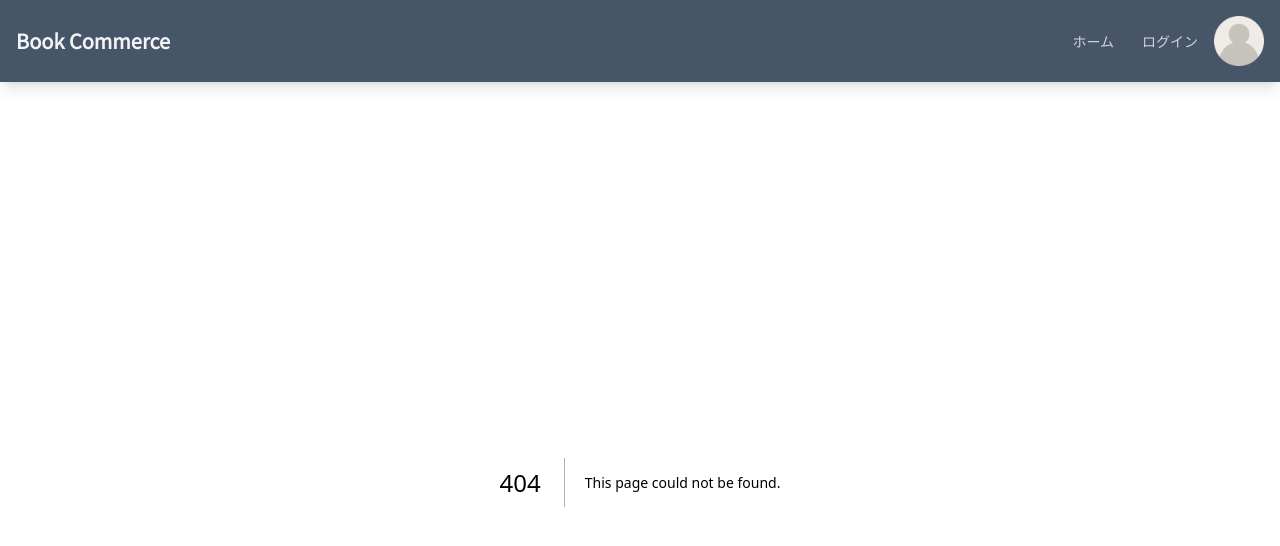
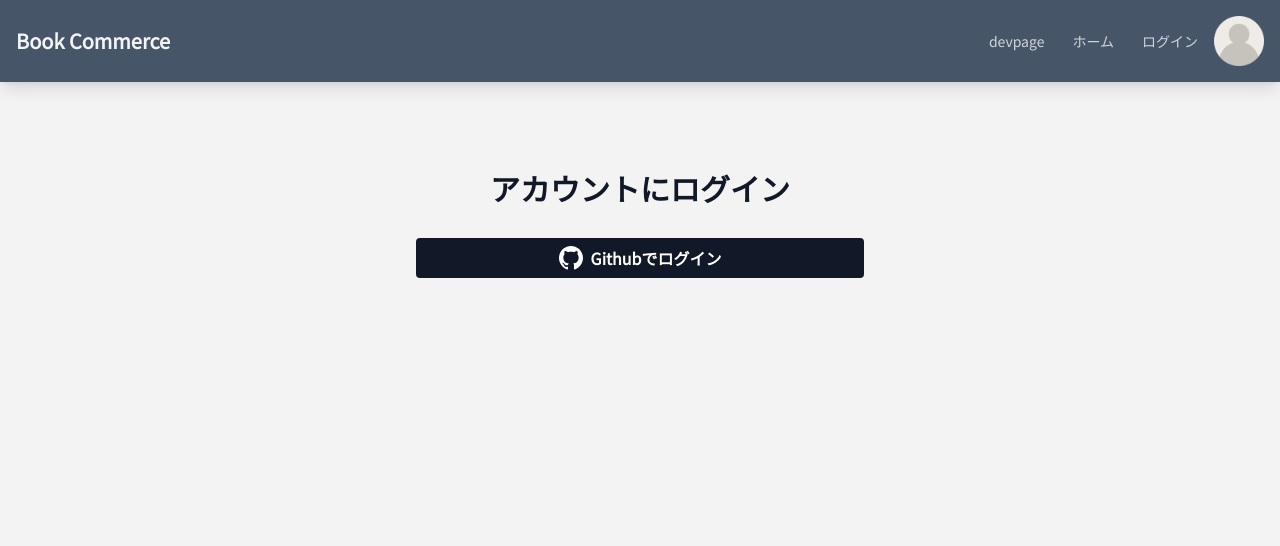
Before and after one commit to Astiale/ec-app, a Next.js app: page /login in a window 1280 px wide. Before the commit this address had no page. Shown: the top 546 px of the page. Built offline with nearby package versions, Linux system fonts and the light colour scheme.

Commit message:
2024-07-13 commit

```diff
--- a/app/components/Header.tsx
+++ b/app/components/Header.tsx
@@ -11,6 +11,12 @@ const Header = () => {
           Book Commerce
         </Link>
         <div className="flex items-center gap-1">
+          <Link
+            href="/devpage"
+            className="text-gray-300 hover:text-white px-3 py-2 rounded-md text-sm font-medium"
+          >
+            devpage
+          </Link>
           <Link
             href="/"
             className="text-gray-300 hover:text-white px-3 py-2 rounded-md text-sm font-medium"
--- /dev/null
+++ b/app/devpage/page.tsx
@@ -0,0 +1,14 @@
+"use client";
+
+// eslint-disable-next-line @next/next/no-async-client-component
+export default function Devpage() {
+  return (
+    <>
+      <main className="flex flex-wrap justify-center items-center md:mt-32 mt-20">
+        <h2 className="text-center w-full font-bold text-3xl mb-2">
+          devpage
+        </h2>
+      </main>
+    </>
+  );
+}
--- a/app/layout.tsx
+++ b/app/layout.tsx
@@ -24,4 +24,4 @@ export default function RootLayout({
       </body>
     </html>
   );
-}
+};
--- /dev/null
+++ b/app/lib/next-auth/options.ts
@@ -0,0 +1,24 @@
+import { PrismaAdapter } from "@next-auth/prisma-adapter";
+import { NextAuthOptions } from "next-auth";
+import GitHubProvider from "next-auth/providers/github";
+
+export const nextAuthOptions: NextAuthOptions ={
+   providers:[
+    GitHubProvider({
+        clientId: process.env.GITHUB_ID!,
+        clientSecret: process.env.GITHUB_SECRET!
+    }),
+   ],
+   adapter:PrismaAdapter(prisma),
+   callbacks: {
+    session:({session, user}) => {
+        return {
+            ...session,
+            user:{
+                ...session.user,
+                id: user.id,
+            },
+        };
+    },
+   },
+};
--- /dev/null
+++ b/app/login/page.tsx
@@ -0,0 +1,35 @@
+"use client";
+
+// eslint-disable-next-line @next/next/no-async-client-component
+async function Login() {
+  return (
+    <div className="flex items-center justify-center py-16 px-4 sm:px-6 lg:px-8">
+      <div className="max-w-md w-full space-y-8">
+        <div>
+          <h2 className="mt-6 text-center text-3xl font-extrabold text-gray-900">
+            アカウントにログイン
+          </h2>
+        </div>
+        <div className="mt-8 space-y-6">
+          <div className="text-center">
+            <button className="bg-gray-900 hover:bg-gray-700 text-white font-bold py-2 px-4 rounded flex items-center justify-center w-full">
+              <svg
+                role="img"
+                viewBox="0 0 24 24"
+                xmlns="http://www.w3.org/2000/svg"
+                className="w-6 h-6 mr-2"
+                fill="currentColor"
+              >
+                <title>GitHub icon</title>
+                <path d="M12 0C5.373 0 0 5.373 0 12c0 5.302 3.438 9.8 8.205 11.387.6.113.82-.258.82-.577 0-.285-.01-1.04-.015-2.04-3.338.723-4.042-1.608-4.042-1.608-.546-1.386-1.332-1.754-1.332-1.754-1.087-.743.083-.728.083-.728 1.205.085 1.84 1.236 1.84 1.236 1.07 1.835 2.807 1.305 3.492.998.108-.775.42-1.305.763-1.605-2.665-.3-5.467-1.332-5.467-5.93 0-1.31.468-2.382 1.235-3.22-.124-.303-.535-1.524.117-3.176 0 0 1.008-.322 3.3 1.23.956-.266 1.98-.398 3-.403 1.02.005 2.044.137 3 .403 2.29-1.552 3.297-1.23 3.297-1.23.653 1.652.242 2.873.118 3.176.768.838 1.234 1.91 1.234 3.22 0 4.61-2.805 5.625-5.475 5.92.43.372.824 1.102.824 2.222 0 1.604-.015 2.897-.015 3.29 0 .322.216.697.825.577C20.565 21.795 24 17.298 24 12c0-6.627-5.373-12-12-12z" />
+              </svg>
+              <span>Githubでログイン</span>
+            </button>
+          </div>
+        </div>
+      </div>
+    </div>
+  );
+}
+
+export default Login;
--- a/package.json
+++ b/package.json
@@ -9,6 +9,8 @@
     "lint": "next lint"
   },
   "dependencies": {
+    "@next-auth/prisma-adapter": "^1.0.7",
+    "@prisma/client": "^5.16.2",
     "@vercel/postgres": "^0.9.0",
     "next": "14.2.4",
     "next-auth": "^4.24.7",
```
Also changed, not shown: 1 other file (tests, documents, lock files or other folders).
